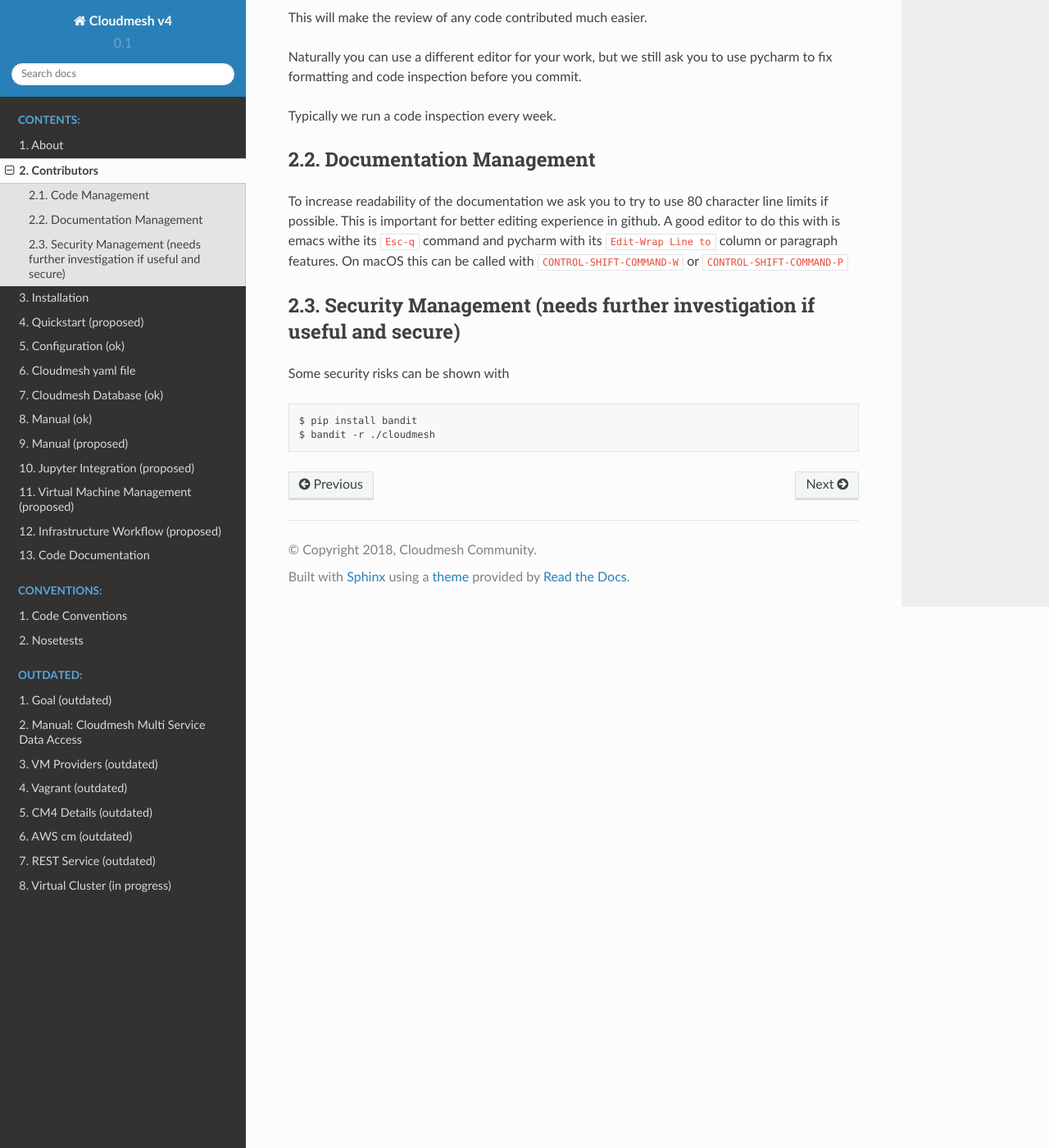
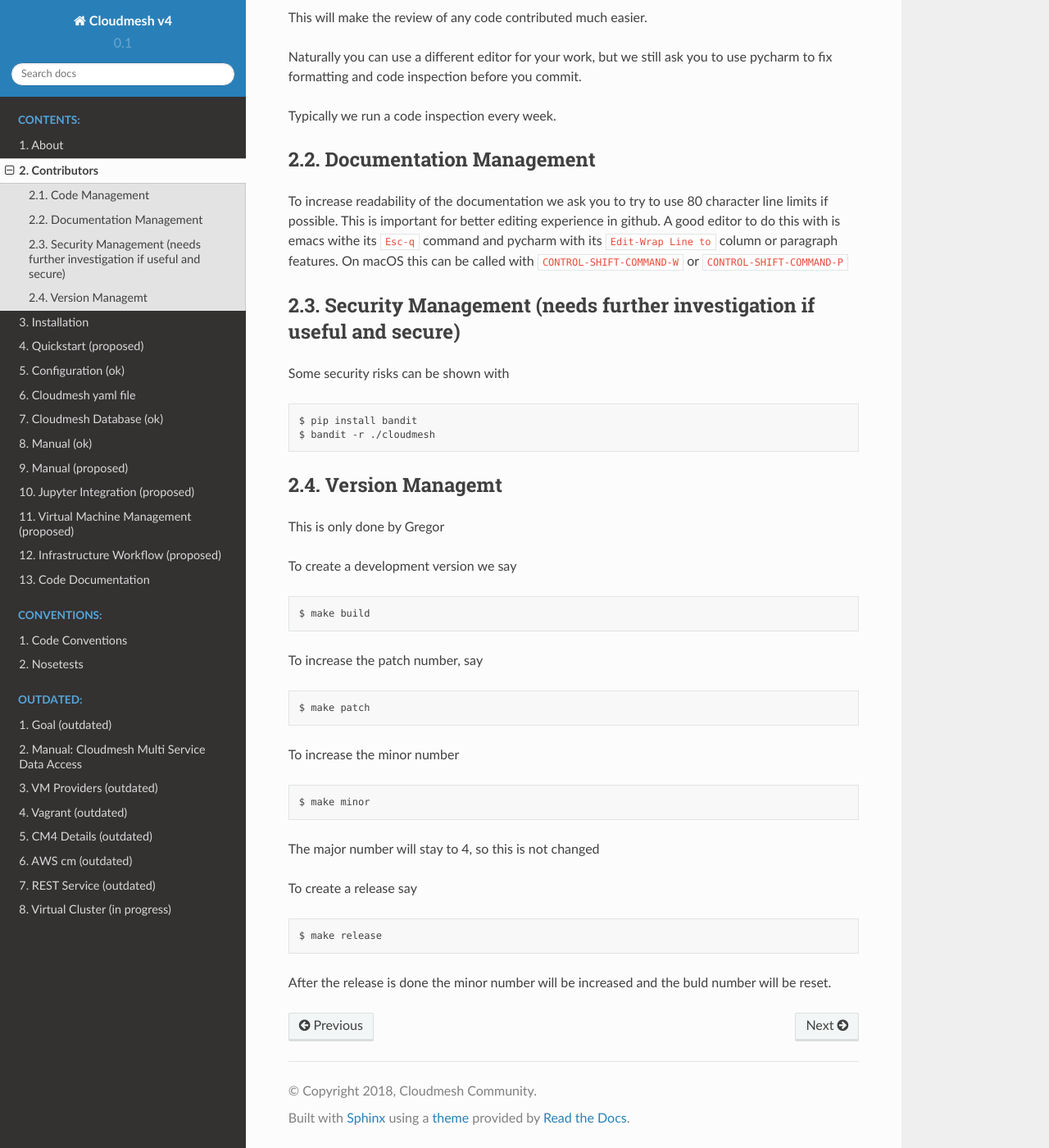
Before and after one commit to cloudmesh/cloudmesh-cloud, a Sphinx documentation site: the page built from documentation/source/contributors.md, in a window 1280 px wide and 1400 px high, scrolled down 736 px. Shown: the whole window at 82% size. Built offline with Sphinx 7.4.7 and the Read the Docs theme 2.0.0, drawn with Linux system fonts in a browser that asks for light colours.

````diff
--- a/documentation/source/contributors.md
+++ b/documentation/source/contributors.md
@@ -55,3 +55,36 @@
 $ pip install bandit
 $ bandit -r ./cloudmesh
 ```
+
+## Version Managemt
+
+This is only done by Gregor
+
+To create a development version we say
+
+```bash
+$ make build
+```
+
+To increase the patch number, say
+
+```bash
+$ make patch
+```
+
+To increase the minor number
+
+```bash
+$ make minor
+```
+
+The major number will stay to 4, so this is not changed
+
+To create a release say
+
+```bash
+$ make release
+```
+
+After the release is done the minor number will be increased and the buld number
+will be reset.
````
Also changed, not shown: .bumpversion.cfg, 1 other file.
